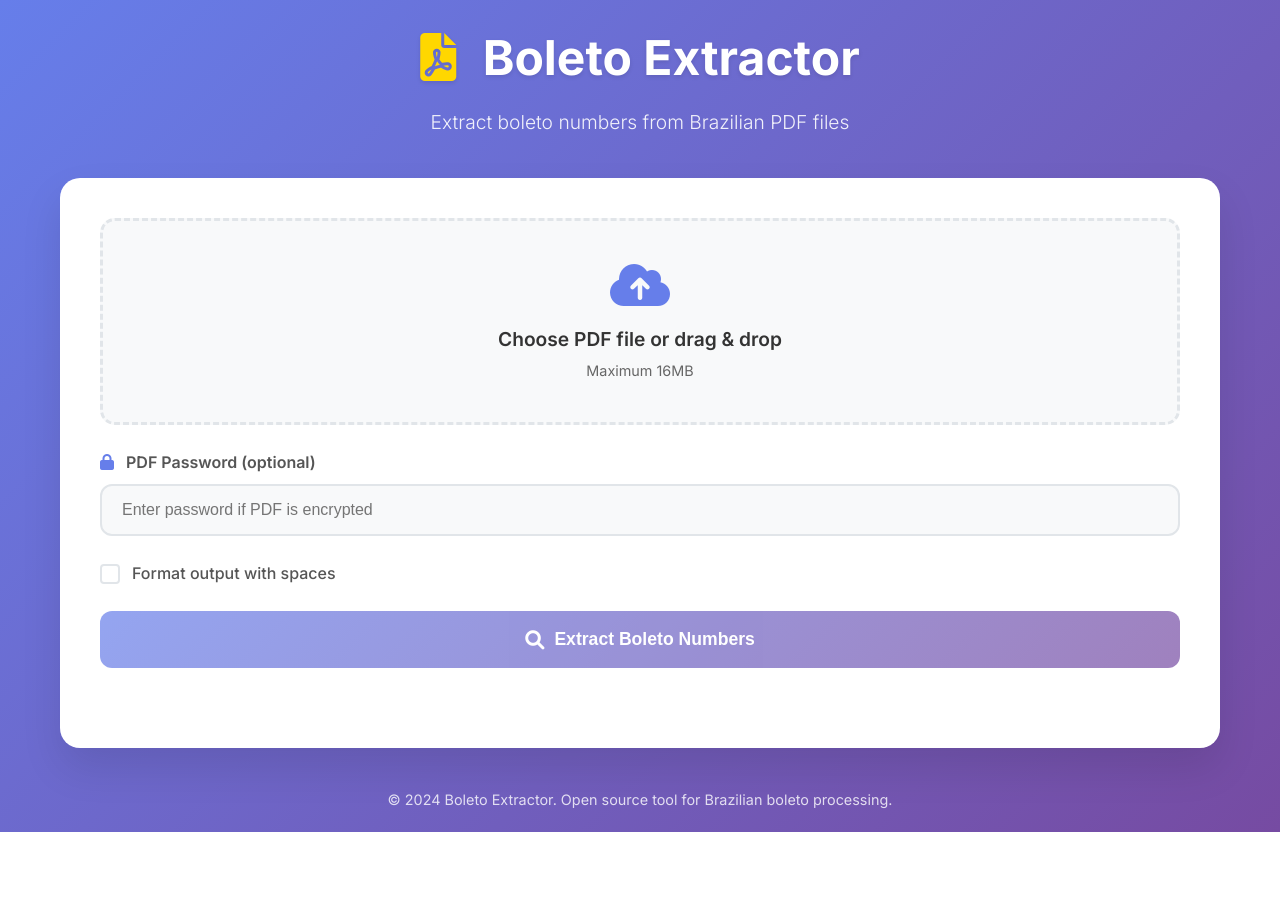
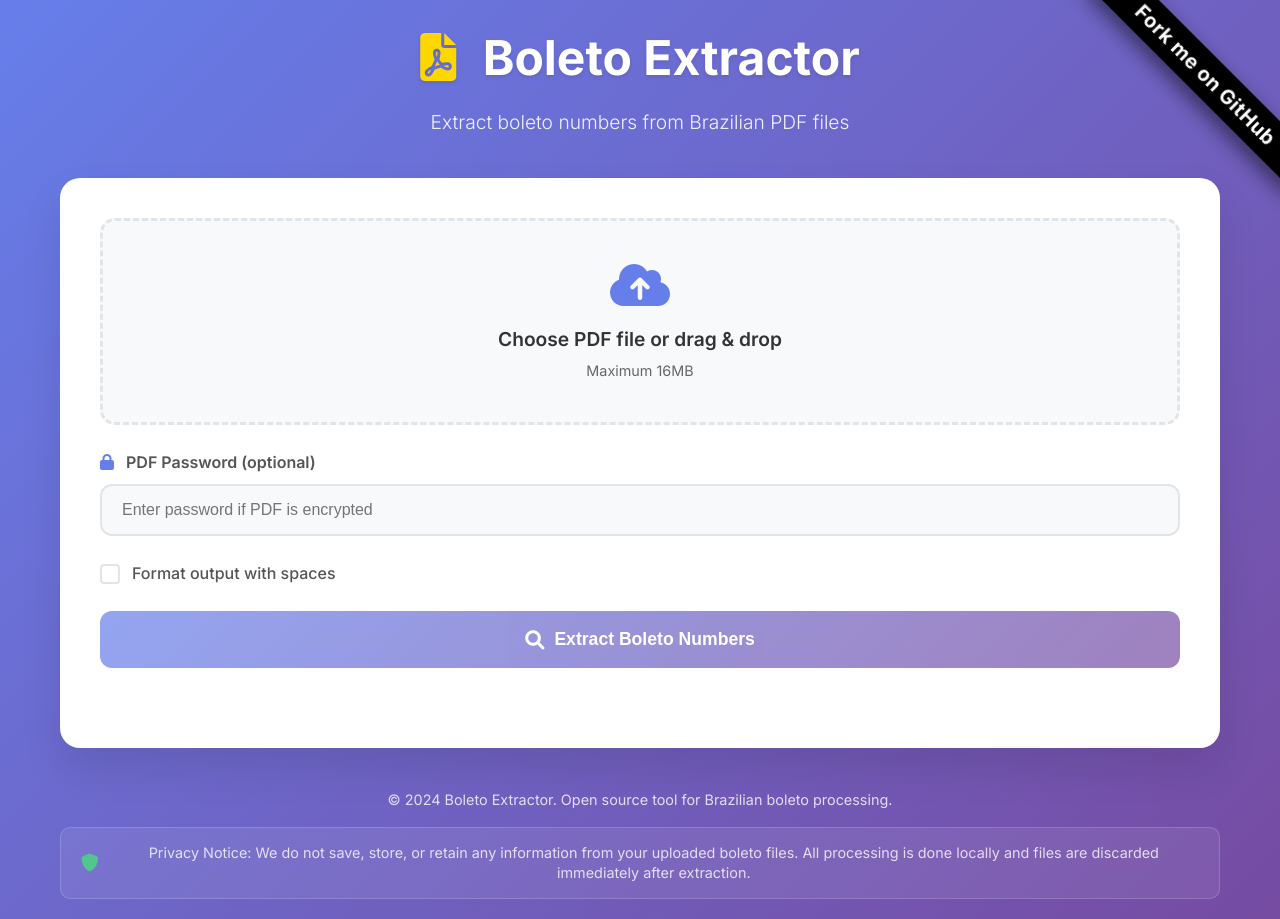
Before and after one commit to pedrinho/boleto_extractor, a Flask app: page / in a window 1280 px wide. Before the commit the page ends 832 px from the top, so only its background shows below. Run offline with Flask 3, Linux system fonts and the light colour scheme.

Commit message:
Add disclaimer and 'Fork me' hibbon

```diff
--- a/static/css/style.css
+++ b/static/css/style.css
@@ -608,3 +608,57 @@ body {
         transform: translateX(0);
     }
 }
+
+/* GitHub Fork Ribbon */
+.github-fork-ribbon {
+    position: fixed;
+    top: 55px;
+    right: -70px;
+    z-index: 10000;
+    display: inline-block;
+    background: #000;
+    color: #fff;
+    text-decoration: none;
+    font-weight: 900;
+    font-size: 20px;
+    letter-spacing: 0.5px;
+    padding: 10px 50px;
+    line-height: 1;
+    transform: rotate(45deg);
+    transform-origin: center center;
+    box-shadow: 0 8px 20px rgba(0, 0, 0, 0.5);
+}
+
+.github-fork-ribbon:hover {
+    background: #24292e;
+}
+
+/* Privacy Disclaimer */
+.privacy-disclaimer {
+    margin-top: 15px;
+    padding: 15px 20px;
+    background: rgba(255, 255, 255, 0.1);
+    border-radius: 10px;
+    border: 1px solid rgba(255, 255, 255, 0.2);
+    display: flex;
+    align-items: center;
+    font-size: 0.9rem;
+    line-height: 1.4;
+}
+
+.privacy-disclaimer i {
+    margin-right: 10px;
+    color: #4ade80;
+    font-size: 1.1rem;
+}
+
+/* Responsive adjustments for GitHub ribbon */
+@media (max-width: 768px) {
+    .github-fork-ribbon {
+        font-size: 16px;
+        padding: 8px 40px;
+        top: 40px;
+        right: -40px;
+        transform: rotate(45deg);
+    }
+}
--- a/templates/index.html
+++ b/templates/index.html
@@ -9,6 +9,9 @@
     <link rel="stylesheet" href="https://cdnjs.cloudflare.com/ajax/libs/font-awesome/6.0.0/css/all.min.css">
 </head>
 <body>
+    <!-- Fork me on GitHub ribbon -->
+    <a href="https://github.com/pedrinho/boleto_extractor" class="github-fork-ribbon" target="_blank" rel="noopener" aria-label="Fork me on GitHub">Fork me on GitHub</a>
+
     <div class="container">
         <header class="header">
             <h1><i class="fas fa-file-pdf"></i> Boleto Extractor</h1>
@@ -96,6 +99,10 @@
 
         <footer class="footer">
             <p>&copy; 2024 Boleto Extractor. Open source tool for Brazilian boleto processing.</p>
+            <div class="privacy-disclaimer">
+                <i class="fas fa-shield-alt"></i>
+                <span>Privacy Notice: We do not save, store, or retain any information from your uploaded boleto files. All processing is done locally and files are discarded immediately after extraction.</span>
+            </div>
         </footer>
     </div>
 
```
Also changed, not shown: README.md.
